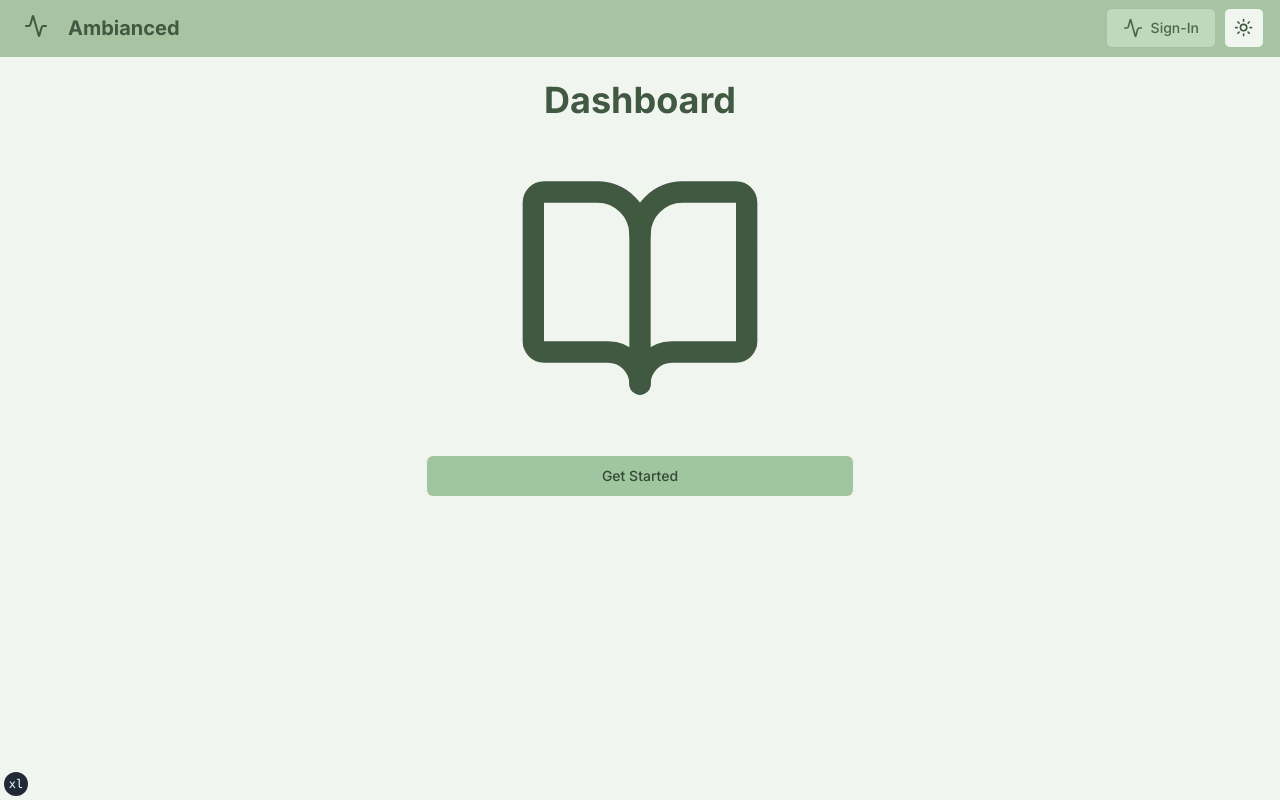
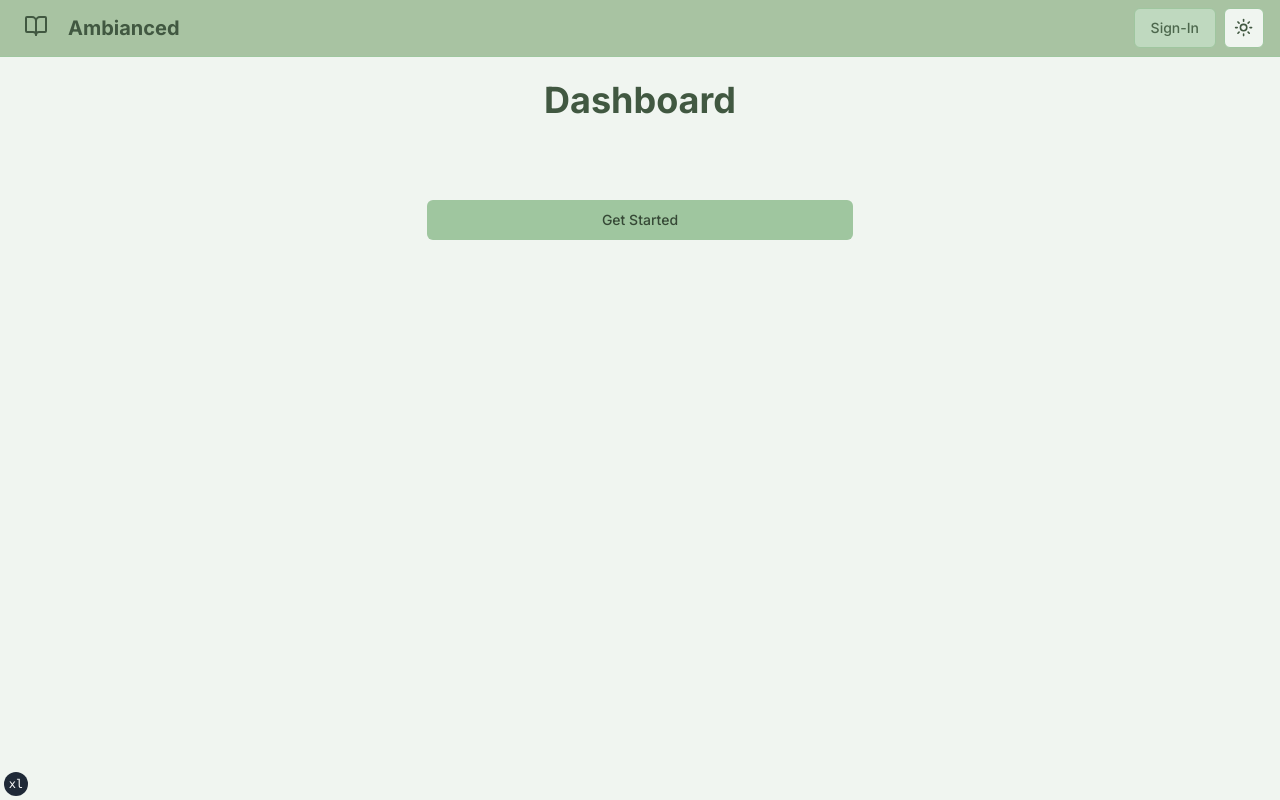
Before and after one commit to ambianced/ambianced, a Next.js app in the folder webapp/: page /dashboard in a window 1280 px wide. Built offline with nearby package versions, Linux system fonts and the light colour scheme; no server answers.

Commit message:
feature: polis ui

```diff
--- a/webapp/src/app/dashboard/page.tsx
+++ b/webapp/src/app/dashboard/page.tsx
@@ -6,6 +6,7 @@ import { Button } from "@/components/ui/button";
 import { Capture } from "@/core/capture";
 import { getAccessToken } from "@/lib/spotify";
 import { BookOpen } from "lucide-react";
+import Image from "next/image";
 import { useState } from 'react';
 
 export default function Home() {
@@ -44,7 +45,7 @@ export default function Home() {
               <h1 className="font-bold text-4xl">Dashboard</h1>
             </div>
             <div className="w-full flex justify-center">
-              <BookOpen size={256} />
+             {/* <Image src='/logo.jpg' alt="logo" width={256} height={256}/> */}
             </div>
             <div className="w-full justify-center flex">
               <Button className="md:w-1/3" onClick={handleClick}>Get Started</Button>
--- a/webapp/src/components/Topbar.tsx
+++ b/webapp/src/components/Topbar.tsx
@@ -13,7 +13,7 @@ import {
 } from "@/components/ui/sheet";
 import { useState } from "react";
 
-import { ActivityIcon, Menu } from "lucide-react";
+import { ActivityIcon, BookOpen, Menu } from "lucide-react";
 import { Button, buttonVariants } from "./ui/button";
 import { ModeToggle } from "./ui/mode-toggle";
 import Link from "next/link";
@@ -38,7 +38,7 @@ export default function Topbar() {
         <NavigationMenuList className="container h-14 px-4 w-screen flex justify-between ">
           <NavigationMenuItem className="font-bold flex">
             <Link href="/" className="ml-2 font-bold text-xl flex gap-5">
-              <ActivityIcon />
+             <BookOpen/>
               Ambianced
             </Link>
           </NavigationMenuItem>
@@ -77,7 +77,6 @@ export default function Topbar() {
                       <Button
                         className={`border ${buttonVariants({ variant: "secondary" })}`}
                       >
-                        <ActivityIcon className="mr-2 w-5 h-5" />
                         Sign-In
                       </Button>
                     </a>
@@ -104,7 +103,6 @@ export default function Topbar() {
                 <Button
                   className={`border ${buttonVariants({ variant: "secondary" })}`}
                 >
-                  <ActivityIcon className="mr-2 w-5 h-5" />
                   Sign-In
                 </Button>
               </a>
```
Also changed, not shown: webapp/public/logo.png (added), webapp/src/app/layout.tsx (line endings or trailing spaces), 1 other file (tests, documents, lock files or other folders).
